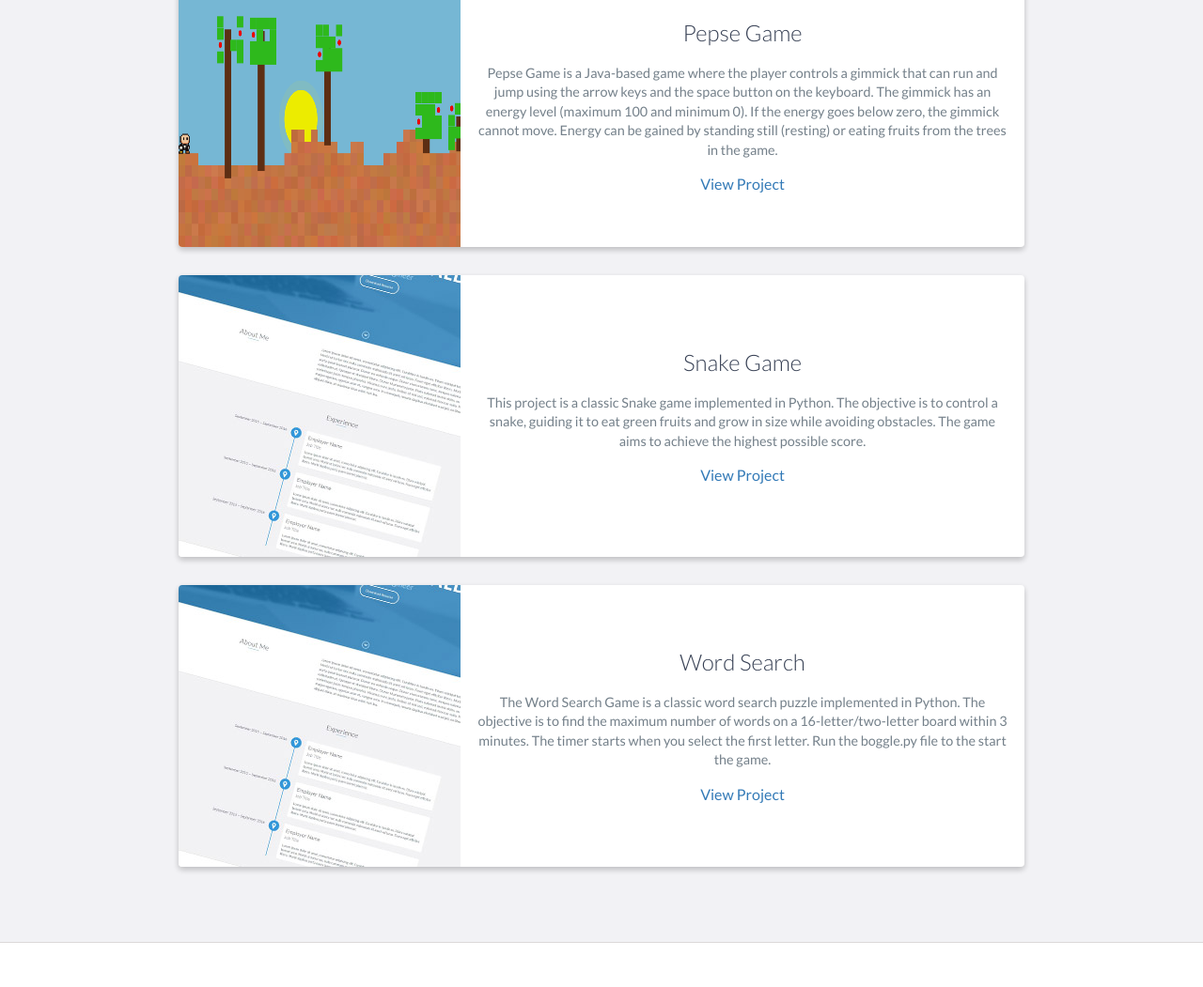
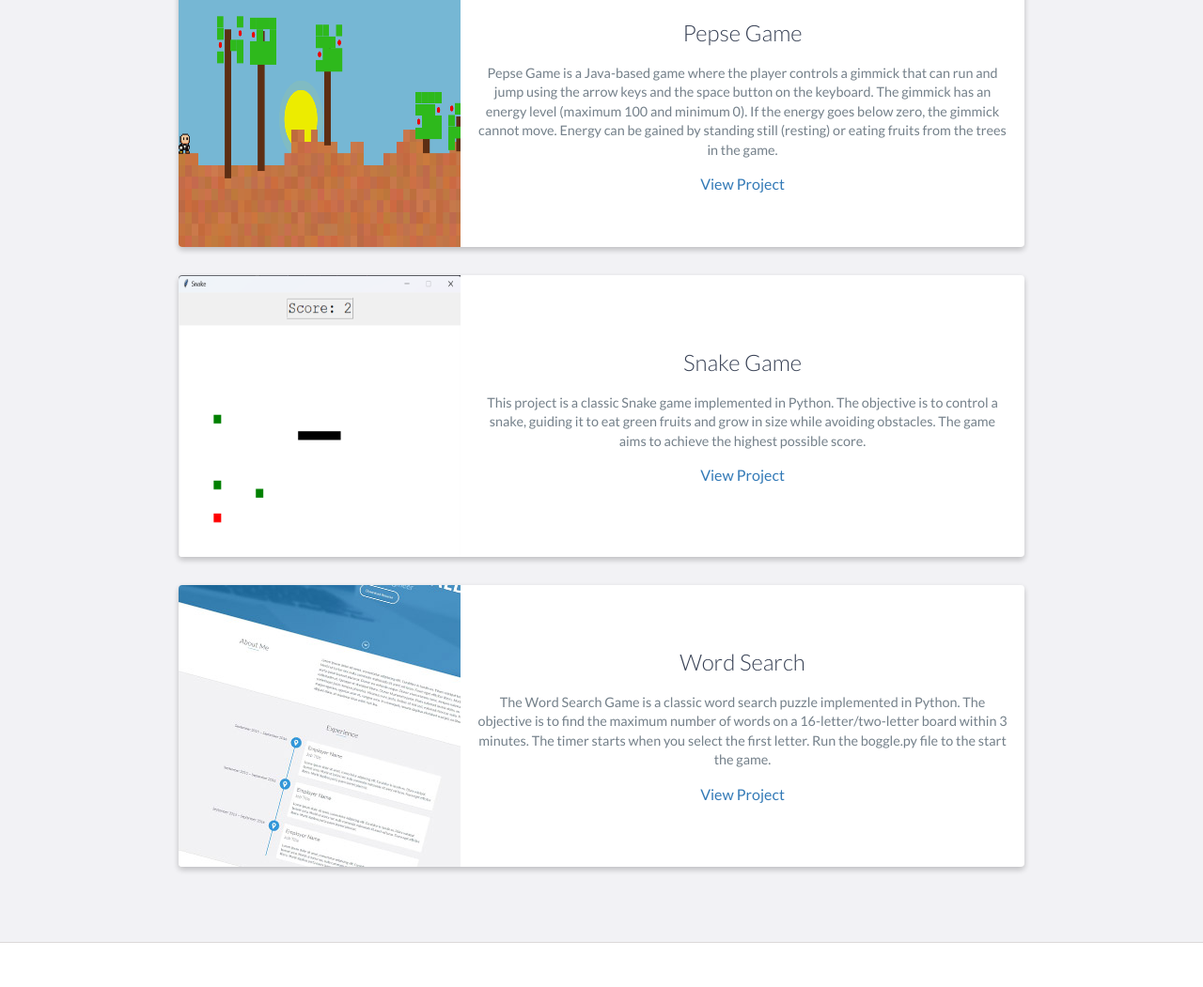
Before and after one commit to nimer2001/devportfolio, a website: page index.html in a window 1280 px wide. Shown: the part 2684-3735 px from the top of the page at 94% size. Drawn offline with nearby package versions, Linux system fonts and the light colour scheme.

Commit message:
added snake pic

```diff
--- a/index.html
+++ b/index.html
@@ -266,7 +266,7 @@
           <!-- End .project -->
           <div class="project shadow-large">
             <div class="project-image">
-              <img src="images/project.jpg" width="300px" height="300px" />
+              <img src="images/snake.png" width="300px" height="300px" />
             </div>
             <!-- End .project-image -->
             <div class="project-info">
```
Also changed, not shown: images/snake.png (added).
